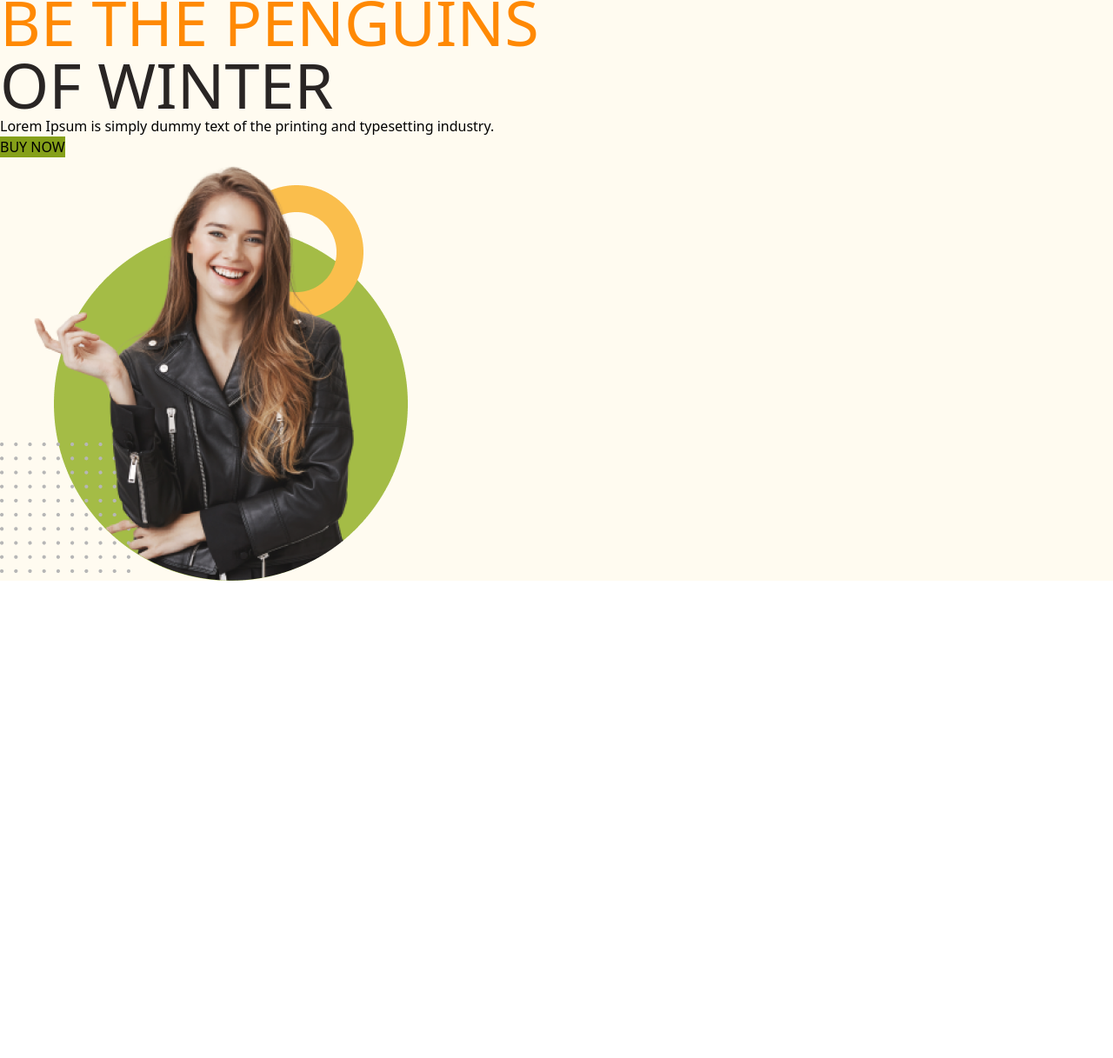
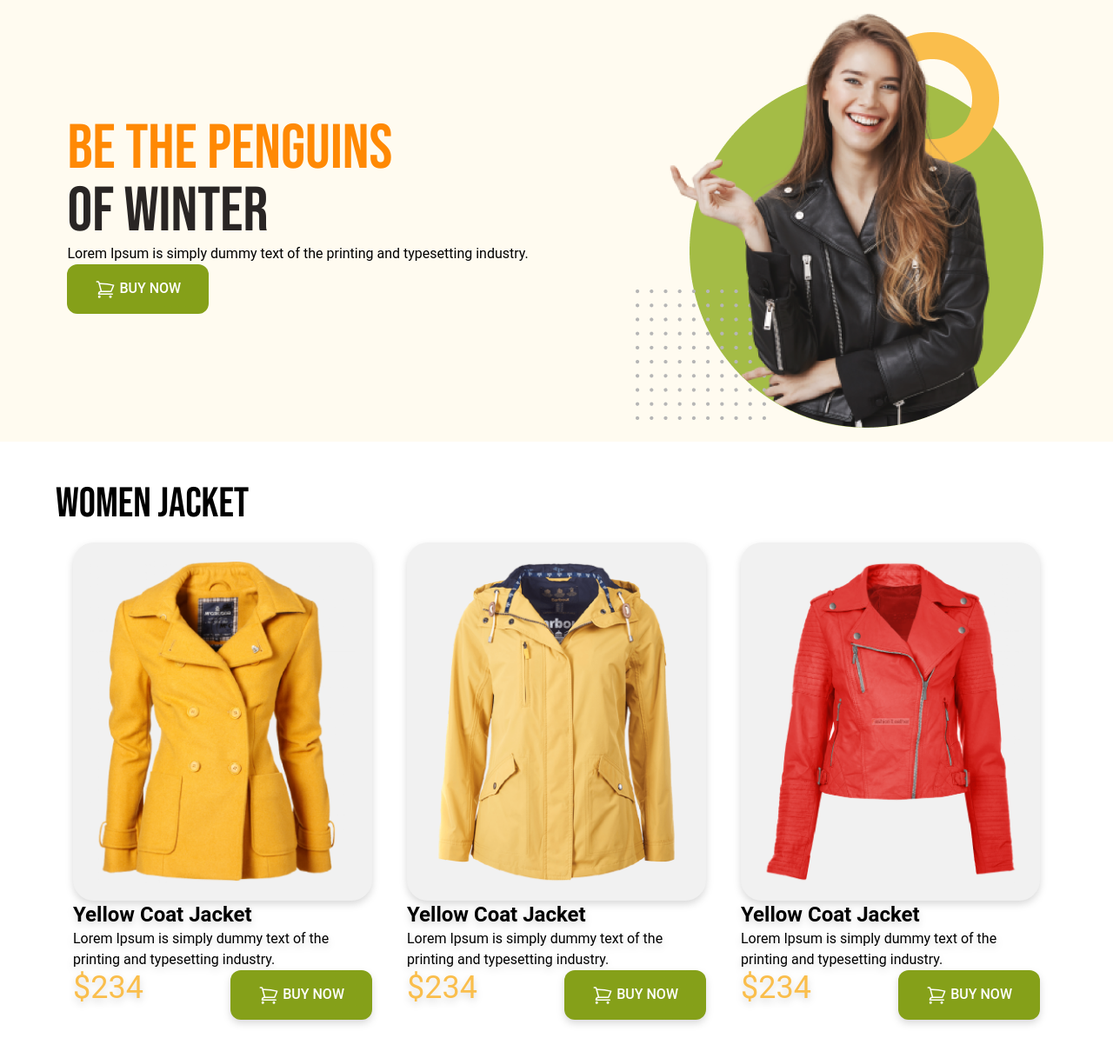
Before and after one commit to mdhasibseo/e-com-web, a plain HTML site: page index.html in a window 1280 px wide. Shown: the part 11-1228 px from the top of the page at 87% size. Before the commit the page ends 800 px from the top, so only its background shows below. Drawn offline with nearby package versions, Linux system fonts and the light colour scheme.

Commit message:
tailwind-css

```diff
--- a/index.html
+++ b/index.html
@@ -5,22 +5,45 @@
     <meta name="viewport" content="width=device-width, initial-scale=1.0">
     <title>e-com-web</title>
     <script src="https://cdn.jsdelivr.net/npm/@tailwindcss/browser@4"></script>
+    <link rel="preconnect" href="https://fonts.googleapis.com">
+<link rel="preconnect" href="https://fonts.gstatic.com" crossorigin>
+<link href="https://fonts.googleapis.com/css2?family=Bebas+Neue&display=swap" rel="stylesheet">
+<style>
+    .bebas-neue-regular {
+  font-family: "Bebas Neue", sans-serif;
+  font-weight: 400;
+  font-style: normal;
+}
+.roboto-regular {
+  font-family: "Roboto", sans-serif;
+  font-optical-sizing: auto;
+  font-weight: <weight>;
+  font-style: normal;
+  font-variation-settings:
+    "wdth" 100;
+}
+</style>
 
 </head>
-<body>
-    <header class="bg-[#FFFBF0]">
+<body class="roboto-regular ">
+    <header class="bg-[#FFFBF0] p-4">
         <nav>
 
         </nav>
-        <div>
-            <div>
-                <h1 class="text-7xl uppercase">
+        <div class="md:flex md:items-center md:justify-around">
+            <div >
+                <h1 class="text-7xl uppercase bebas-neue-regular">
                     <span class="text-orange-400"> Be the Penguins</span>
                     <br>
                     <span class="text-stone-800">of Winter</span>
                 </h1>
                 <p>Lorem Ipsum is simply dummy text of the printing and typesetting industry.</p>
-                <button class="bg-[#85A019]">BUY NOW</button>
+                <button class="bg-[#85A019] py-4 px-8 rounded-xl font-medium text-white bg-gradient-to-r from-[#A4BC46 ] to-[#85A019] ...">
+
+                    <svg xmlns="http://www.w3.org/2000/svg" fill="none" viewBox="0 0 24 24" stroke-width="1.5" stroke="currentColor" class="size-6 text-white inline">
+                <path stroke-linecap="round" stroke-linejoin="round" d="M2.25 3h1.386c.51 0 .955.343 1.087.835l.383 1.437M7.5 14.25a3 3 0 0 0-3 3h15.75m-12.75-3h11.218c1.121-2.3 2.1-4.684 2.924-7.138a60.114 60.114 0 0 0-16.536-1.84M7.5 14.25 5.106 5.272M6 20.25a.75.75 0 1 1-1.5 0 .75.75 0 0 1 1.5 0Zm12.75 0a.75.75 0 1 1-1.5 0 .75.75 0 0 1 1.5 0Z" />
+                 </svg>
+                 BUY NOW</button>
             </div>
             <div>
                 <img src="images/model.png" alt="">
@@ -28,8 +51,57 @@
 
         </div>
     </header>
-    <main>
+    <main class="max-w-6xl mx-auto">
+        <section class="my-12">
+            <h3 class="text-5xl uppercase tex-[#363958] bebas-neue-regular">women jacket</h3>
+            <div class="grid grid-cols-1 lg:grid-cols-3">
+            <div class="p-5 rounded-3xl drop-shadow-lg">
+                <img class="p-5 rounded-3xl  bg-[#F1F1F1] space-y-4" src="images/jacket-1.png" alt="">
+                <h4 class="text-2xl font-bold">Yellow Coat Jacket </h4>
+                <p>Lorem Ipsum is simply dummy text of the
+printing and typesetting industry.</p>
+                    <div class="flex justify-between">
+                        <h2 class="text-[#FABE4C] text-4xl">$234</h2>
+                        <button class="bg-[#85A019] py-4 px-8 rounded-xl font-medium text-white bg-gradient-to-r from-[#A4BC46 ] to-[#85A019] ...">
 
+                    <svg xmlns="http://www.w3.org/2000/svg" fill="none" viewBox="0 0 24 24" stroke-width="1.5" stroke="currentColor" class="size-6 text-white inline">
+                <path stroke-linecap="round" stroke-linejoin="round" d="M2.25 3h1.386c.51 0 .955.343 1.087.835l.383 1.437M7.5 14.25a3 3 0 0 0-3 3h15.75m-12.75-3h11.218c1.121-2.3 2.1-4.684 2.924-7.138a60.114 60.114 0 0 0-16.536-1.84M7.5 14.25 5.106 5.272M6 20.25a.75.75 0 1 1-1.5 0 .75.75 0 0 1 1.5 0Zm12.75 0a.75.75 0 1 1-1.5 0 .75.75 0 0 1 1.5 0Z" />
+                 </svg>
+                 BUY NOW</button>
+                    </div>
+            </div>
+            <div class="p-5 rounded-3xl drop-shadow-lg">
+                <img class="p-5 rounded-3xl  bg-[#F1F1F1] space-y-4" src="images/jacket-2.png" alt="">
+                <h4 class="text-2xl font-bold">Yellow Coat Jacket </h4>
+                <p>Lorem Ipsum is simply dummy text of the
+printing and typesetting industry.</p>
+                    <div class="flex justify-between">
+                        <h2 class="text-[#FABE4C] text-4xl">$234</h2>
+                        <button class="bg-[#85A019] py-4 px-8 rounded-xl font-medium text-white bg-gradient-to-r from-[#A4BC46 ] to-[#85A019] ...">
+
+                    <svg xmlns="http://www.w3.org/2000/svg" fill="none" viewBox="0 0 24 24" stroke-width="1.5" stroke="currentColor" class="size-6 text-white inline">
+                <path stroke-linecap="round" stroke-linejoin="round" d="M2.25 3h1.386c.51 0 .955.343 1.087.835l.383 1.437M7.5 14.25a3 3 0 0 0-3 3h15.75m-12.75-3h11.218c1.121-2.3 2.1-4.684 2.924-7.138a60.114 60.114 0 0 0-16.536-1.84M7.5 14.25 5.106 5.272M6 20.25a.75.75 0 1 1-1.5 0 .75.75 0 0 1 1.5 0Zm12.75 0a.75.75 0 1 1-1.5 0 .75.75 0 0 1 1.5 0Z" />
+                 </svg>
+                 BUY NOW</button>
+                    </div>
+            </div>
+            <div class="p-5 rounded-3xl drop-shadow-lg">
+                <img class="p-5 rounded-3xl  bg-[#F1F1F1] space-y-4" src="images/jacket-3.png" alt="">
+                <h4 class="text-2xl font-bold">Yellow Coat Jacket </h4>
+                <p>Lorem Ipsum is simply dummy text of the
+printing and typesetting industry.</p>
+                    <div class="flex justify-between">
+                        <h2 class="text-[#FABE4C] text-4xl">$234</h2>
+                        <button class="bg-[#85A019] py-4 px-8 rounded-xl font-medium text-white bg-gradient-to-r from-[#A4BC46 ] to-[#85A019] ...">
+
+                    <svg xmlns="http://www.w3.org/2000/svg" fill="none" viewBox="0 0 24 24" stroke-width="1.5" stroke="currentColor" class="size-6 text-white inline">
+                <path stroke-linecap="round" stroke-linejoin="round" d="M2.25 3h1.386c.51 0 .955.343 1.087.835l.383 1.437M7.5 14.25a3 3 0 0 0-3 3h15.75m-12.75-3h11.218c1.121-2.3 2.1-4.684 2.924-7.138a60.114 60.114 0 0 0-16.536-1.84M7.5 14.25 5.106 5.272M6 20.25a.75.75 0 1 1-1.5 0 .75.75 0 0 1 1.5 0Zm12.75 0a.75.75 0 1 1-1.5 0 .75.75 0 0 1 1.5 0Z" />
+                 </svg>
+                 BUY NOW</button>
+                    </div>
+            </div>
+            </div>
+        </section>
     </main>
     <footer>
 
```
